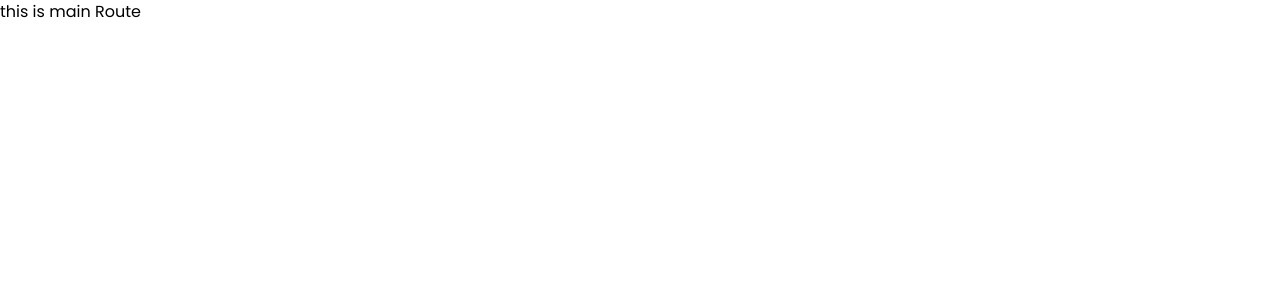
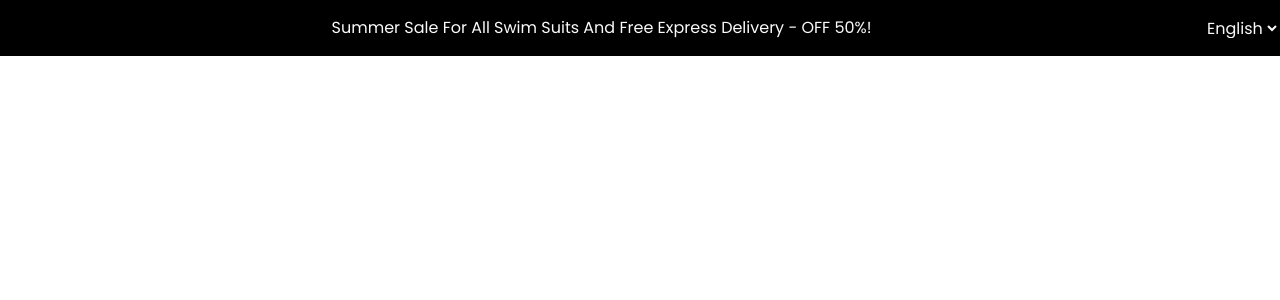
Before and after one commit to Mahmudulislamshuvo/OrebyFontend, a React (Vite) app: page / in a window 1280 px wide. Shown: the top 300 px of the page. Built offline with nearby package versions, Linux system fonts and the light colour scheme.

Commit message:
header part completed

```diff
--- a/src/App.jsx
+++ b/src/App.jsx
@@ -5,15 +5,27 @@ import {
   Route,
   RouterProvider,
 } from "react-router-dom";
+import Header from "./Components/RootLayout/Header";
 
-const router = createBrowserRouter(
-  createRoutesFromElements(
-    <Route>
-      <Route path="/" element={"this is main Route"} />
-      <Route path="/home" element={"this is home"} />
-    </Route>
-  )
-);
+// const router = createBrowserRouter(
+//   createRoutesFromElements(
+//     <Route>
+//       <Route path="/" element={"this is main Route"} />
+//       <Route path="/home" element={"this is home"} />
+//     </Route>
+//   )
+// );
+
+const router = createBrowserRouter([
+  {
+    path: "/",
+    element: (
+      <div>
+        <Header />
+      </div>
+    ),
+  },
+]);
 
 function App() {
   return <RouterProvider router={router} />;
--- /dev/null
+++ b/src/Components/RootLayout/Header.jsx
@@ -0,0 +1,29 @@
+import React from "react";
+
+const Header = () => {
+  return (
+    <div className="bg-black">
+      <div className="container flex justify-between">
+        <div></div>
+        <div>
+          <h4 className="font-poppins font-3.5 text-Snow_text1 py-4">
+            Summer Sale For All Swim Suits And Free Express Delivery - OFF 50%!
+          </h4>
+        </div>
+        <div className="my-3">
+          <select
+            name="#"
+            id="select"
+            className="bg-transparent text-Snow_text1"
+          >
+            <option value="#">English</option>
+            <option value="#">Bangla</option>
+            <option value="#">Hindi</option>
+          </select>
+        </div>
+      </div>
+    </div>
+  );
+};
+
+export default Header;
--- /dev/null
+++ b/src/Pages/HomePage/Homepage.jsx
@@ -0,0 +1,7 @@
+import React from "react";
+
+const Homepage = () => {
+  return <div>Homepage</div>;
+};
+
+export default Homepage;
```
